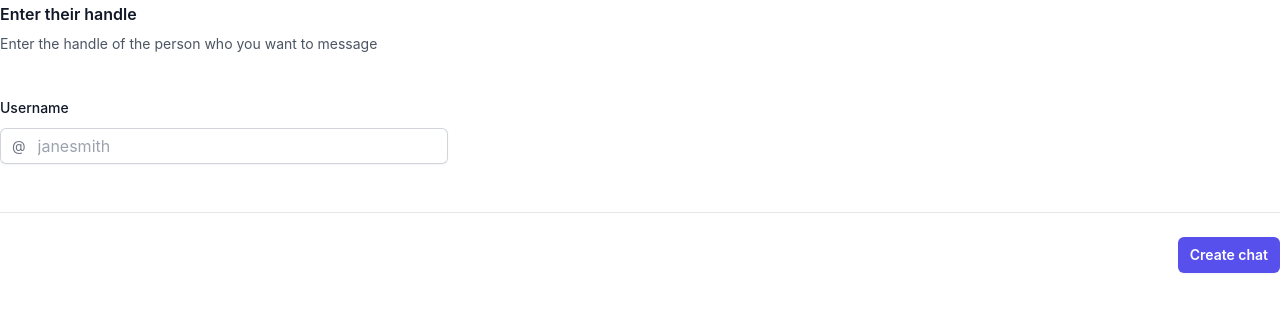
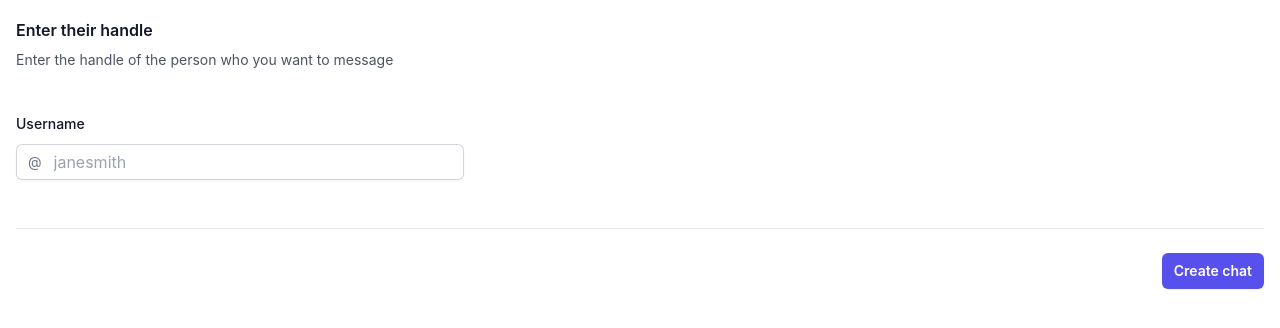
Before and after one commit to PandaTwoxx/WesMes, a Flask app: page /new_chat in a window 1280 px wide. Shown: the top 328 px of the page. Run offline with Flask 3, Linux system fonts and the light colour scheme; some libraries are stand-ins or nearby versions.

Commit message:
Fixed paddings

```diff
--- a/service/templates/layouts/home_nav.html
+++ b/service/templates/layouts/home_nav.html
@@ -100,6 +100,7 @@
         </ul>
         </div>
     </aside>
+    <div class="p-4 sm:ml-64">
         {% with message = get_flashed_messages(category_filter=["success"]) %}
             {% if message %}
             <div class="alert alert-success">
@@ -137,6 +138,7 @@
             {% endif %}
         {% endwith %}
         {% block content %}{% endblock %}
+    </div>
     <script src="https://cdn.jsdelivr.net/npm/flowbite@2.5.2/dist/flowbite.min.js"></script>
 </body>
 </html>
--- a/service/templates/new_chat.html
+++ b/service/templates/new_chat.html
@@ -14,7 +14,7 @@
             <div class="mt-2">
               <div class="flex rounded-md shadow-sm ring-1 ring-inset ring-gray-300 focus-within:ring-2 focus-within:ring-inset focus-within:ring-indigo-600 sm:max-w-md">
                 <span class="flex select-none items-center pl-3 text-gray-500 sm:text-sm">@</span>
-                <input type="text" name="username" id="username" autocomplete="username" class="block flex-1 border-0 bg-transparent py-1.5 pl-1 text-gray-900 placeholder:text-gray-400 focus:ring-0 sm:text-sm/6" placeholder="janesmith">
+                <input type="text" name="handle" id="handle" autocomplete="username" class="block flex-1 border-0 bg-transparent py-1.5 pl-1 text-gray-900 placeholder:text-gray-400 focus:ring-0 sm:text-sm/6" placeholder="janesmith">
               </div>
             </div>
           </div>
```
Lines whose indentation alone changed are shown as unchanged.
